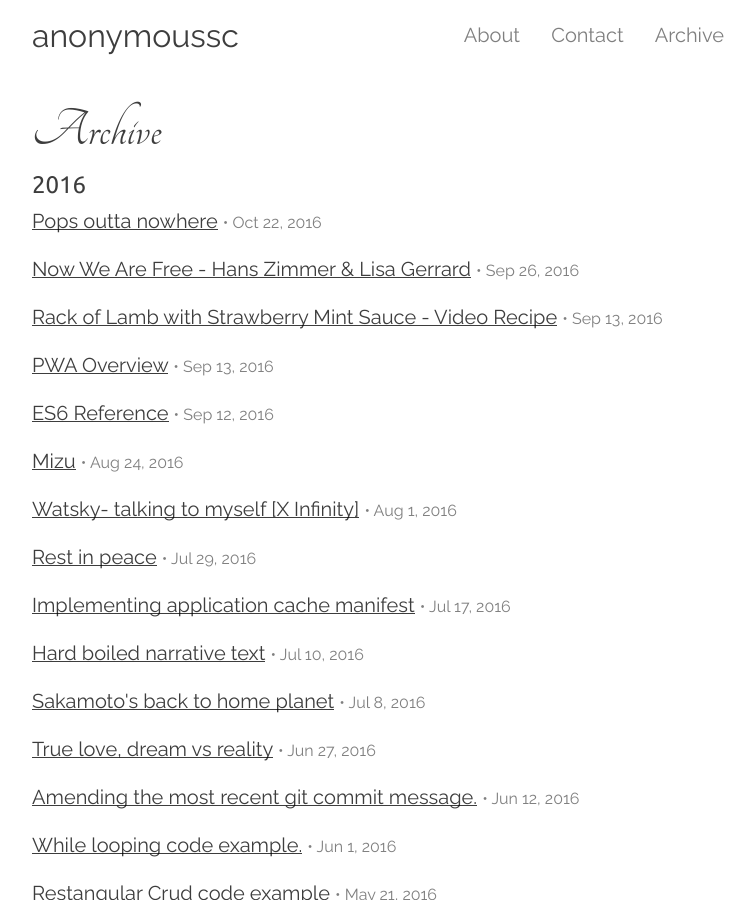
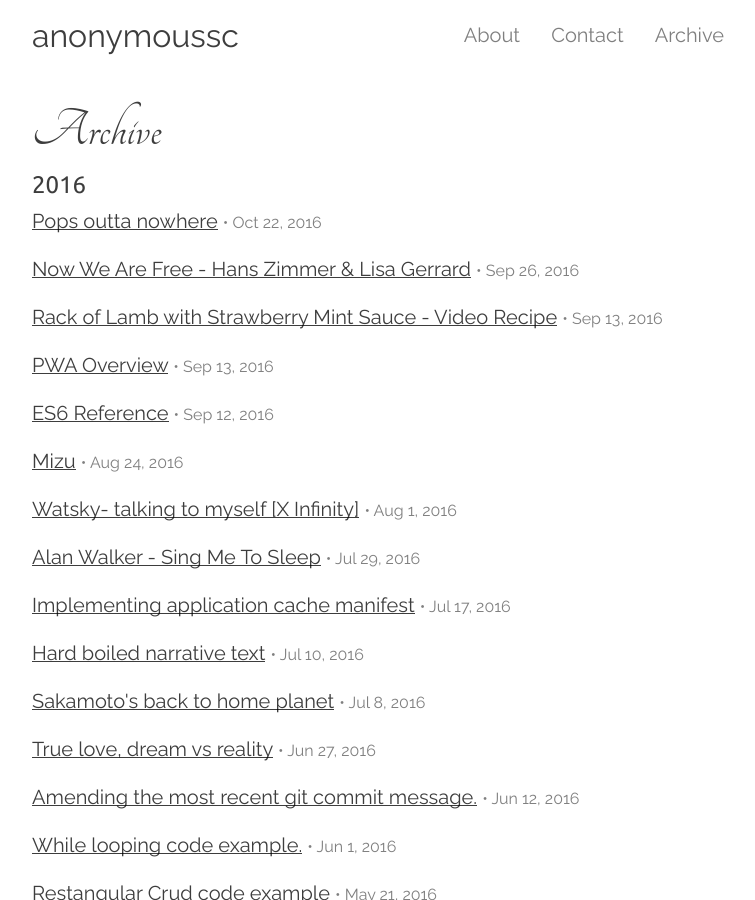
Before and after one commit to anonymoussc/anonymoussc.github.io, a Jekyll site: the page built from archive.html, in a window 1280 px wide and 900 px high. Shown: the whole window, without its empty margins (258-1013 px from the left). Built offline with Jekyll 4.4.1, drawn with Linux system fonts in a browser that asks for light colours.

Commit message:
Modified blog/_posts/2016-07-29-alan-walker-sing-me-to-sleep.markdown

```diff
--- a/_posts/2016-07-29-rest-in-peace.markdown
+++ b/_posts/2016-07-29-alan-walker-sing-me-to-sleep.markdown
@@ -1,8 +1,9 @@
 ---
 layout: "post-parallax"
-title:  "Rest in peace"
+title:  "Alan Walker - Sing Me To Sleep"
 date:   2016-07-29 08:14:00
-summary: RIP.
+categories: Videos
+summary: Alan Walker - Sing Me To Sleep.
 bg-image-1: 3832_1024.jpg
 bg-image-2:
 bg-image-3: 155277469_1024.jpg
```
